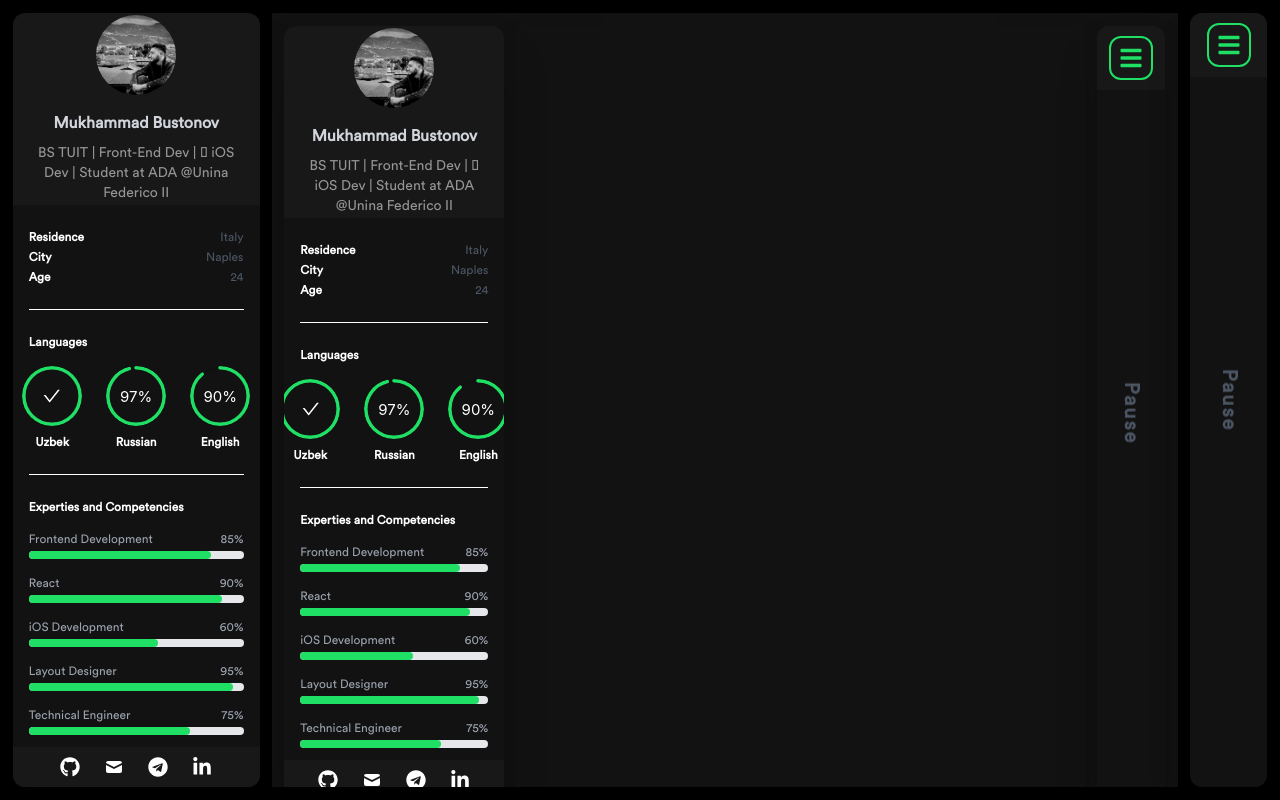
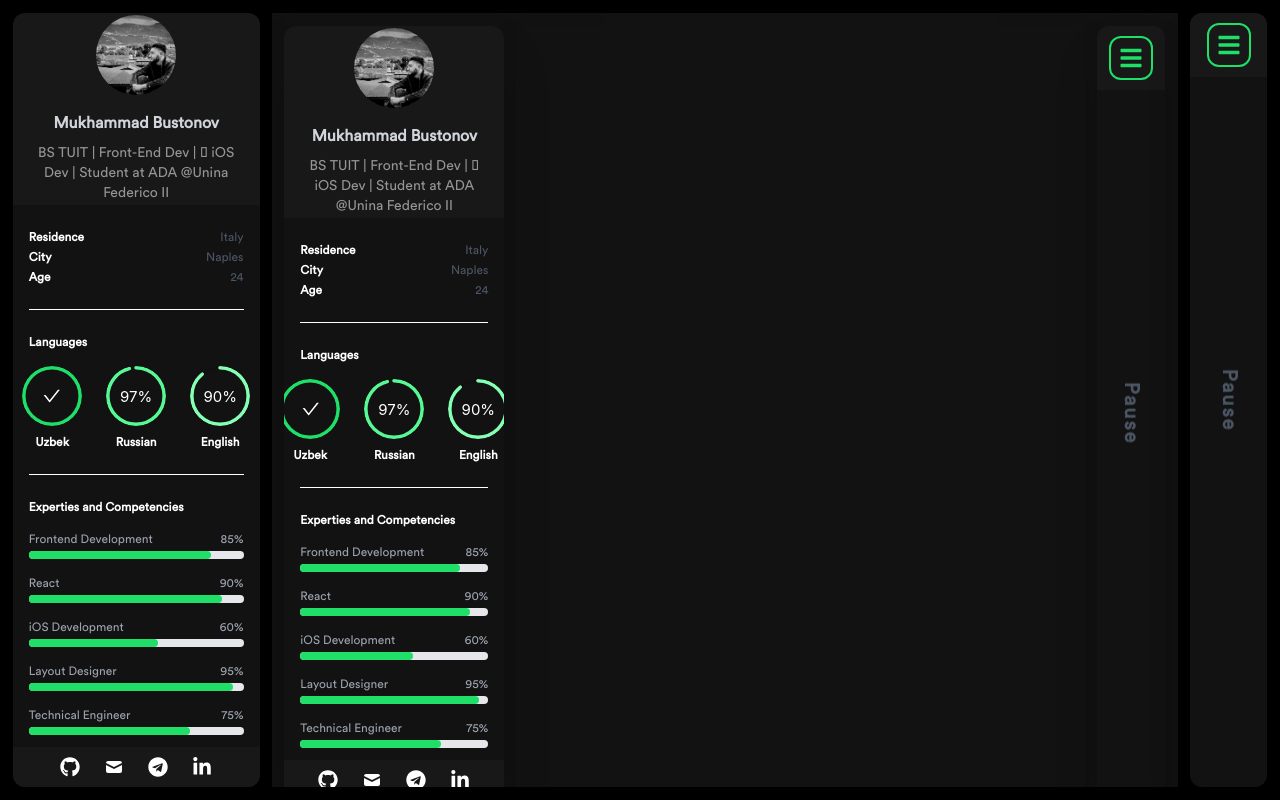
Before and after one commit to Bostonoff/Portfolio, a Next.js app: page /layout in a window 1280 px wide. Built offline with nearby package versions, Linux system fonts and the light colour scheme.

Commit message:
trying to change some features

```diff
--- a/components/Common/Intro/Languages.jsx
+++ b/components/Common/Intro/Languages.jsx
@@ -28,7 +28,7 @@ const Languages = () => {
         <div className="flex flex-row items-center justify-center space-x-6">
           <div className="flex flex-col items-center justify-center gap-y-2">
             <Progress
-              strokeColor="#1fdf64"
+              strokeColor="#1fdf69"
               type="circle"
               percent={uzb}
               size={60}
@@ -37,7 +37,7 @@ const Languages = () => {
           </div>
           <div className="flex flex-col items-center justify-center gap-y-2">
             <Progress
-              strokeColor="#1fdf64"
+              strokeColor="#57f995"
               type="circle"
               percent={rus}
               size={60}
@@ -46,7 +46,7 @@ const Languages = () => {
           </div>
           <div className="flex flex-col items-center justify-center gap-y-2">
             <Progress
-              strokeColor="#1fdf64"
+              strokeColor="#85ffb4"
               type="circle"
               percent={english}
               size={60}
--- a/components/HomeComponents/Banner.jsx
+++ b/components/HomeComponents/Banner.jsx
@@ -33,7 +33,7 @@ const Banner = () => {
                             {/* <Link to='intro' spy={true} smooth={true} duration={500} offset={-50} className="button">Explore</Link> */}
                         </div>
                         <div className="w-48 h-52 relative hidden md:block">
-                            <img className='absolute top-8 w-full h-full object-cover rounded-tl-[100px] rounded-tr-[100px] rounded-bl-[10px] rounded-br-[10px] shadow-[0px_0px_50px_#030005]' src="images/sas.jpg" alt="emoji" />
+                            <img className='absolute top-8 w-full h-full object-cover rounded-tl-[100px] rounded-tr-[100px] rounded-bl-[0px] rounded-br-[0px] shadow-[0px_0px_50px_#030005]' src="images/sas.jpg" alt="emoji" />
                         </div>
                     </div>
                 </div>
--- a/styles/globals.css
+++ b/styles/globals.css
@@ -20,7 +20,7 @@ body {
       @apply bg-EveningBlack/95 rounded-xl hover:bg-gradient-to-br hover:from-Green/10 hover:to-indigo-600/5;
     }
     .button {
-      @apply bg-Green hover:bg-Green/70 transition rounded-xl text-MidNightBlack text-base font-medium  px-8 py-2;
+      @apply bg-Green hover:bg-Green/50 transition rounded-xl text-MidNightBlack text-base font-medium  px-8 py-2;
     }
     .input_stylings {
       @apply bg-DeepNightBlack text-SilverGray text-sm rounded-lg outline-none focus:ring-1 focus:ring-Green block w-full pl-10 p-2.5;
--- a/tailwind.config.js
+++ b/tailwind.config.js
@@ -7,7 +7,7 @@ module.exports = {
   theme: {
     extend: {
       colors: {
-        Green: "#1fdf64",
+        Green: "#1fdf69", // #4096ff
         Black: "#000",
         DeepNightBlack: "#121212",
         MidNightBlack: "#181818",
```
Also changed, not shown: components/Common/Intro/Skills.jsx (+10 -0 lines).
